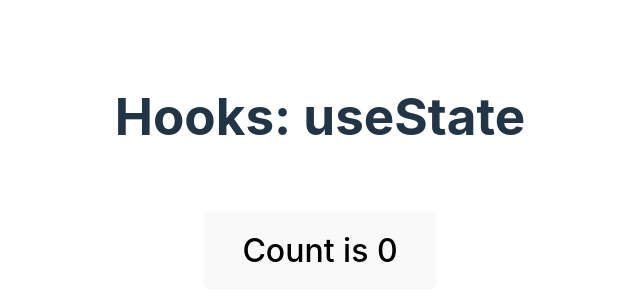
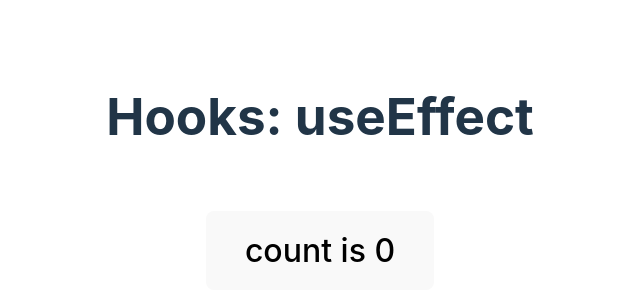
Before and after one commit to gbeto21/The-React-Hooks-Course, a React (Vite) app: page / in a window 1280 px wide. Shown: the part 212-512 px from the top of the page, without its empty margins (320-960 px from the left). Built offline with nearby package versions, Linux system fonts and the light colour scheme.

Commit message:
UseEffect example with clean up.

```diff
--- /dev/null
+++ b/src/hooks/UseEffect.jsx
@@ -0,0 +1,43 @@
+/**
+ * Objectives: - Use useEffect hook to simulate how the hook works
+ *             - include dependencies
+ *             - include clean up
+ */
+import { useState, useEffect} from 'react';
+import './Hook.css';
+
+const Count = ({ count, handleCount }) => {
+  return (
+    <div className="card">
+      <button className="text" onClick={handleCount}>
+        count is {count}
+      </button>
+    </div>
+  );
+};
+
+const HooksUseEffect = () => {
+  const [count, setCount] = useState(0);
+
+  // TODO: Use useEffect hook to simulate how the hook works
+  //       - include dependencies and clean up
+  useEffect(()=>{
+    console.log("useEffect.");
+
+    return () => {
+      console.log("Clean up effect.");
+    }
+  })
+
+  const handleCount = () => {
+    setCount((prevState) => prevState + 1);
+  };
+  return (
+    <>
+      <h1>Hooks: useEffect </h1>
+      <Count count={count} handleCount={handleCount} message={`count is ${count}`} />
+    </>
+  );
+};
+
+export default HooksUseEffect;
--- a/src/main.jsx
+++ b/src/main.jsx
@@ -3,9 +3,10 @@ import ReactDOM from 'react-dom/client';
 import App from './App.jsx';
 import './index.css';
 import HookUseState from './hooks/UseState.jsx';
+import HooksUseEffect from './hooks/UseEffect.jsx';
 
 ReactDOM.createRoot(document.getElementById('root')).render(
   <React.StrictMode>
-    <HookUseState />
+    <HooksUseEffect/>
   </React.StrictMode>
 );
```
